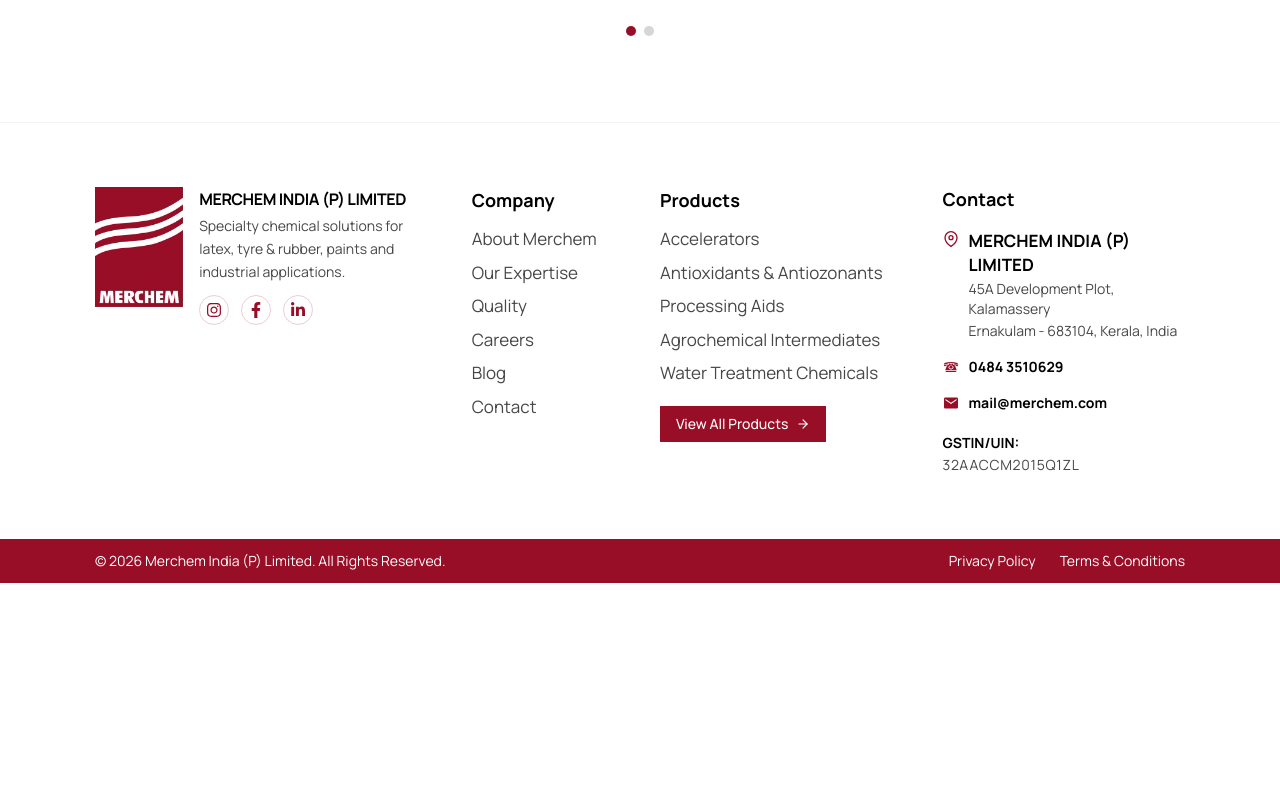
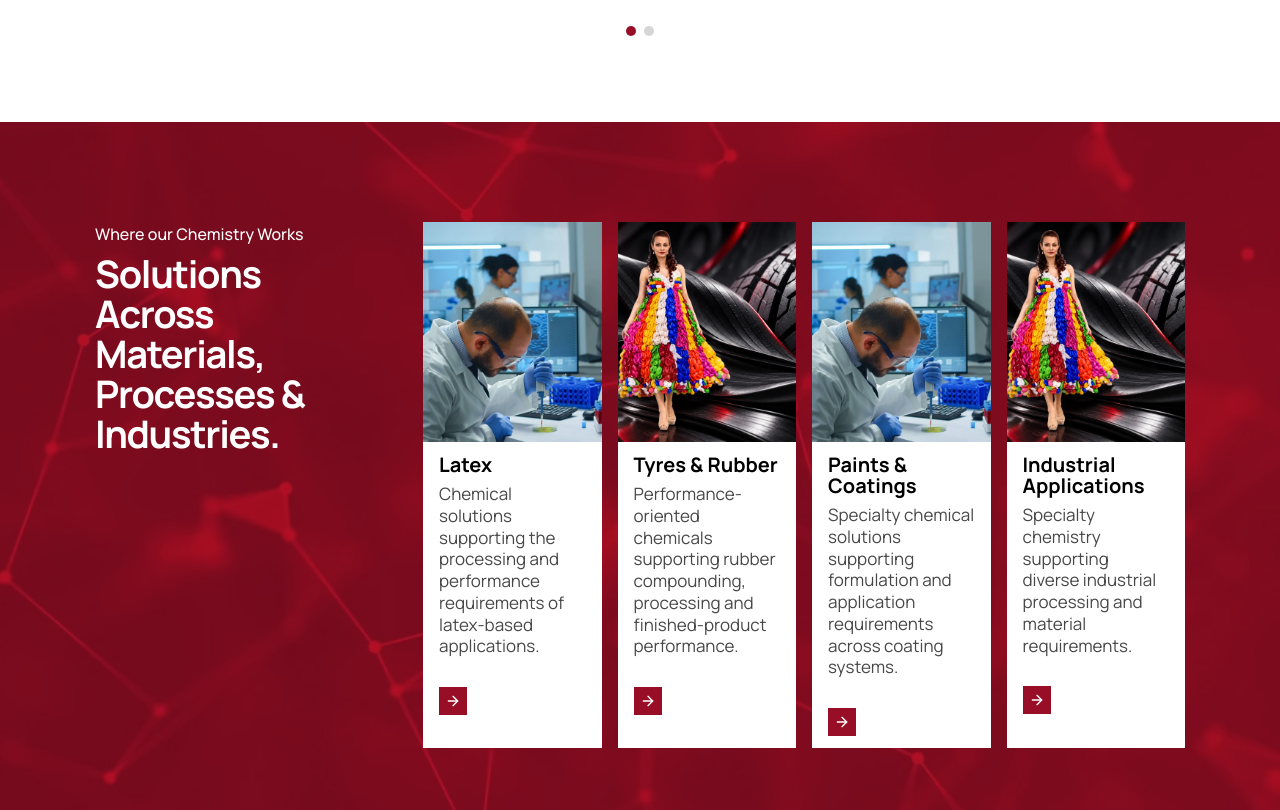
Before and after one commit to nikhilkumar202002/merchem-user-website, a Next.js app: page / in a window 1280 px wide. Shown: the part 2984-3794 px from the top of the page. Before the commit the page ends 3567 px from the top, so only its background shows below. Built offline with nearby package versions, Linux system fonts and the light colour scheme.

Commit message:
Refactor code structure for improved readability and maintainability

```diff
--- /dev/null
+++ b/app/component/sections/home/Industry.tsx
@@ -0,0 +1,46 @@
+"use client";
+
+import React from "react";
+import Image, { StaticImageData } from "next/image";
+import Link from "next/link";
+import { FiArrowRight } from "react-icons/fi";
+import AboutImage from "@/public/images/About-image-1.webp";
+import LegacyImage from "@/public/images/company-quote.webp";
+
+type IndustryCard = { title: string; description: string; image: StaticImageData };
+
+const industries: IndustryCard[] = [
+  { title: "Latex", description: "Chemical solutions supporting the processing and performance requirements of latex-based applications.", image: AboutImage },
+  { title: "Tyres & Rubber", description: "Performance-oriented chemicals supporting rubber compounding, processing and finished-product performance.", image: LegacyImage },
+  { title: "Paints & Coatings", description: "Specialty chemical solutions supporting formulation and application requirements across coating systems.", image: AboutImage },
+  { title: "Industrial Applications", description: "Specialty chemistry supporting diverse industrial processing and material requirements.", image: LegacyImage },
+];
+
+export default function Industry() {
+  return (
+    <section className="relative overflow-hidden bg-[#980E27] py-16 sm:py-20 lg:py-[100px]">
+      <div className="absolute inset-0 bg-[url('/banner/industry-banner.webp')] bg-cover bg-center bg-fixed" />
+      <div className="absolute inset-0 bg-[#980E27]/75" />
+      <div className="site-container relative z-10">
+        <div className="grid grid-cols-1 gap-10 lg:grid-cols-[minmax(280px,0.9fr)_minmax(0,3fr)] lg:items-start lg:gap-12">
+          <div className="text-white">
+            <span className="block text-sm font-medium sm:text-base">Where our Chemistry Works</span>
+            <h2 className="!text-white mt-2 max-w-[380px] text-[38px] font-bold leading-[1.05] tracking-[-0.035em]">Solutions Across Materials, Processes &amp; Industries.</h2>
+          </div>
+          <div className="grid grid-cols-1 gap-4 sm:grid-cols-2 xl:grid-cols-4">
+            {industries.map((industry) => (
+              <article key={industry.title} className="flex min-h-[317px] flex-col bg-white">
+                <Image src={industry.image} alt={industry.title} className="h-[220px] w-full object-cover" />
+                <div className="flex flex-1 flex-col px-4 py-3">
+                  <h3 className="text-[20px] font-bold leading-[1.05] text-black">{industry.title}</h3>
+                  <p className="mt-2 text-[17px] leading-[1.28] text-[#474747]">{industry.description}</p>
+                  <Link href="/industries" aria-label={`Explore ${industry.title}`} className="mt-[30px] flex h-7 w-7 items-center justify-center bg-[#980E27] text-white transition-colors hover:bg-[#7d0a1f]"><FiArrowRight className="h-4 w-4" /></Link>
+                </div>
+              </article>
+            ))}
+          </div>
+        </div>
+      </div>
+    </section>
+  );
+}
--- a/app/page.tsx
+++ b/app/page.tsx
@@ -4,6 +4,7 @@ import StripLine from './component/sections/home/StripLine'
 import AboutSection from './component/sections/home/AboutSection'
 import Legacy from './component/sections/home/Legacy'
 import ProductPortfolio from './component/sections/home/ProductPortfolio'
+import Industry from './component/sections/home/Industry'
 
 export default function Home() {
   return (
@@ -13,6 +14,7 @@ export default function Home() {
       <AboutSection />
       <Legacy />
       <ProductPortfolio />
+      <Industry />
     </main>
   )
 }
```
Also changed, not shown: public/banner/industry-banner.webp (added).
